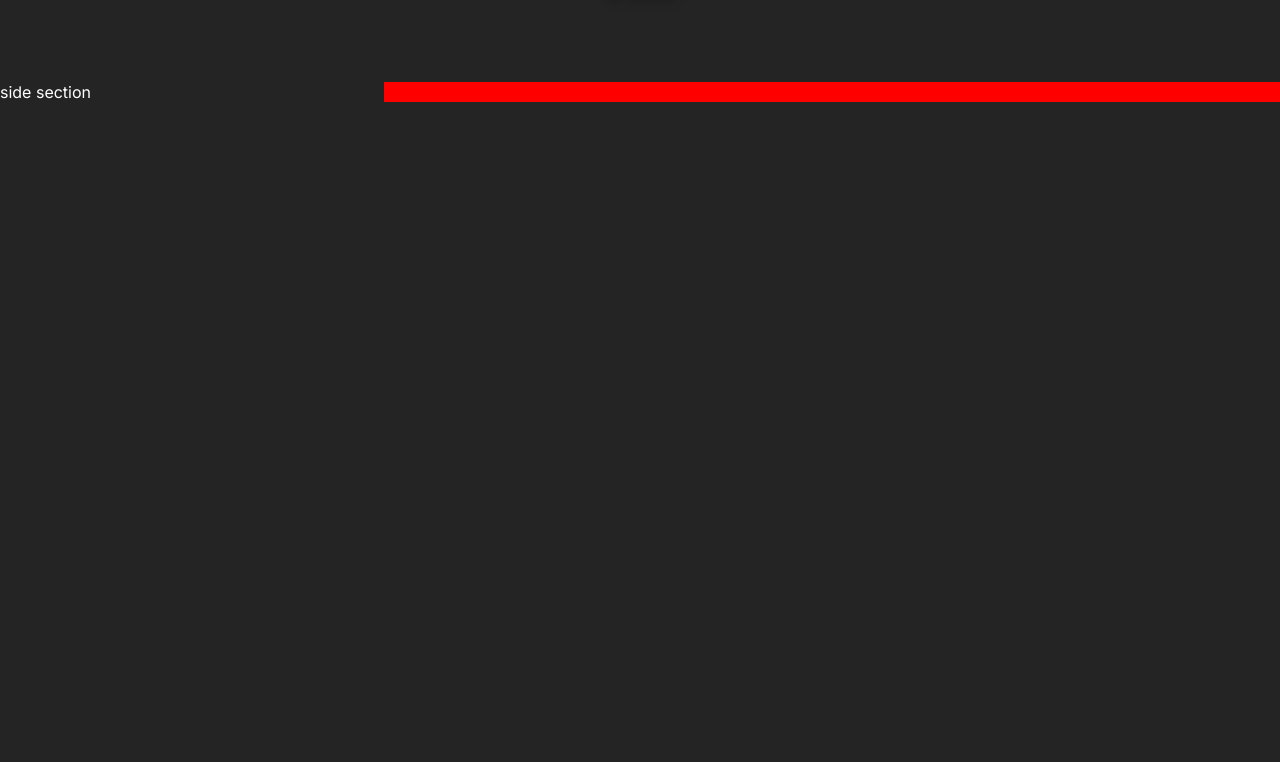
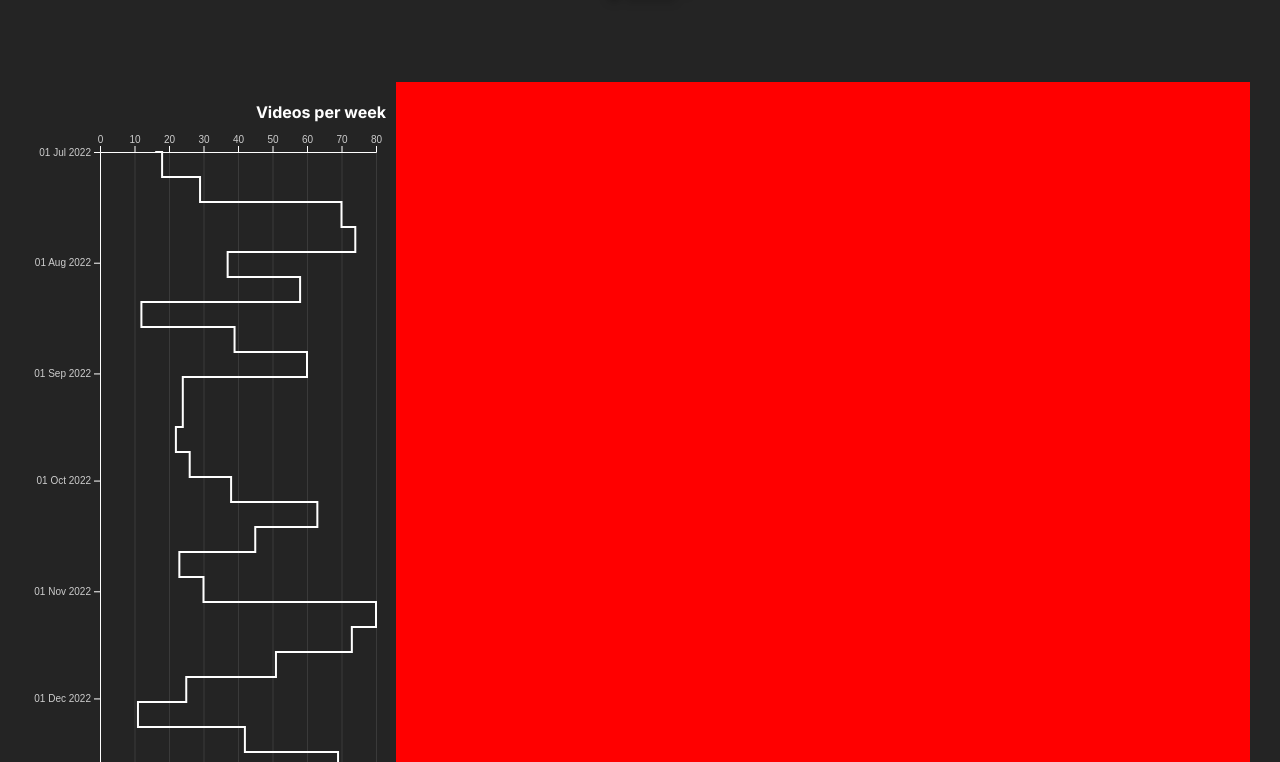
Before and after one commit to leosch1/youtube-path, a Next.js app: page / in a window 1280 px wide. Shown: the part 718-1480 px from the top of the page. Before the commit the page ends 820 px from the top, so only its background shows below. Built offline with nearby package versions, Linux system fonts and the light colour scheme.

Commit message:
add VideosPerWeek

```diff
--- a/app/globals.css
+++ b/app/globals.css
@@ -1,10 +1,14 @@
 :root {
   --background-color: #242424;
-  --primary-color: #FF9D0A;
-  --on-primary-color: #000000;
+
+  --primary-action-color: #FF9D0A;
+  --on-primary-action-color: #000000;
+
   --secondary-action-color: #8C8C8C;
   --on-secondary-action-color: #fff;
+
   --text-color: #fff;
+  --secondary-text-color: #CDCDCD;
 }
 
 * {
--- a/app/page.module.css
+++ b/app/page.module.css
@@ -1,12 +1,32 @@
 .content {
   display: flex;
+  margin: 0 30px;
 }
 
 .sideDiagram {
   flex: 0 0 30%;
+  display: flex;
+  flex-direction: column;
+  align-items: stretch;
+  box-sizing: border-box;
+}
+
+.videosPerWeek {
+  margin: 20px 10px 20px 0;
+}
+
+.sideDiagram h2 {
+  font-size: 1em;
+  text-align: right;
+  margin-bottom: 10px;
+}
+
+.d3-component {
+  flex-grow: 1;
 }
 
 .mainDiagrams {
   flex: 0 0 70%;
   background-color: red;
+  box-sizing: border-box;
 }
--- a/app/page.tsx
+++ b/app/page.tsx
@@ -1,13 +1,60 @@
 import styles from "./page.module.css";
 import LandingZone from '../components/LandingZone';
+import VideosPerWeek from "../components/VideosPerWeek";
 
 export default function Home() {
+  const videosPerWeekData = [
+    { date: new Date('2022-07-01'), value: 16 },
+    { date: new Date('2022-07-08'), value: 18 },
+    { date: new Date('2022-07-15'), value: 29 },
+    { date: new Date('2022-07-22'), value: 70 },
+    { date: new Date('2022-07-29'), value: 74 },
+    { date: new Date('2022-08-05'), value: 37 },
+    { date: new Date('2022-08-12'), value: 58 },
+    { date: new Date('2022-08-19'), value: 12 },
+    { date: new Date('2022-08-26'), value: 39 },
+    { date: new Date('2022-09-02'), value: 60 },
+    { date: new Date('2022-09-09'), value: 24 },
+    { date: new Date('2022-09-16'), value: 24 },
+    { date: new Date('2022-09-23'), value: 22 },
+    { date: new Date('2022-09-30'), value: 26 },
+    { date: new Date('2022-10-07'), value: 38 },
+    { date: new Date('2022-10-14'), value: 63 },
+    { date: new Date('2022-10-21'), value: 45 },
+    { date: new Date('2022-10-28'), value: 23 },
+    { date: new Date('2022-11-04'), value: 30 },
+    { date: new Date('2022-11-11'), value: 80 },
+    { date: new Date('2022-11-18'), value: 73 },
+    { date: new Date('2022-11-25'), value: 51 },
+    { date: new Date('2022-12-02'), value: 25 },
+    { date: new Date('2022-12-09'), value: 11 },
+    { date: new Date('2022-12-16'), value: 42 },
+    { date: new Date('2022-12-23'), value: 69 },
+    { date: new Date('2022-12-30'), value: 61 },
+    { date: new Date('2023-01-06'), value: 59 },
+    { date: new Date('2023-01-13'), value: 39 },
+    { date: new Date('2023-01-20'), value: 78 },
+    { date: new Date('2023-01-27'), value: 34 },
+    { date: new Date('2023-02-03'), value: 52 },
+    { date: new Date('2023-02-10'), value: 25 },
+    { date: new Date('2023-02-17'), value: 18 },
+    { date: new Date('2023-02-24'), value: 46 },
+    { date: new Date('2023-03-03'), value: 48 },
+    { date: new Date('2023-03-10'), value: 45 },
+    { date: new Date('2023-03-17'), value: 53 },
+    { date: new Date('2023-03-24'), value: 56 },
+    { date: new Date('2023-03-31'), value: 59 }
+  ];
+
   return (
     <main className={styles.main}>
       <LandingZone />
       <div className={styles.content}>
         <div className={styles.sideDiagram}>
-          side section
+          <div className={styles.videosPerWeek}>
+            <h2>Videos per week</h2>
+            <VideosPerWeek data={videosPerWeekData} />
+          </div>
         </div>
         <div className={styles.mainDiagrams}>
         </div>
--- a/components/LandingZone.module.css
+++ b/components/LandingZone.module.css
@@ -41,8 +41,8 @@
 }
 
 .exploreButton {
-  background-color: var(--primary-color);
-  color: var(--on-primary-color);
+  background-color: var(--primary-action-color);
+  color: var(--on-primary-action-color);
 }
 
 .dataButton {
--- /dev/null
+++ b/components/VideosPerWeek.tsx
@@ -0,0 +1,91 @@
+'use client';
+
+import React, { useRef, useEffect } from 'react';
+import * as d3 from 'd3';
+
+interface DataPoint {
+  date: Date;
+  value: number;
+}
+
+interface VideosPerWeekProps {
+  data: DataPoint[];
+}
+
+const VideosPerWeek: React.FC<VideosPerWeekProps> = ({ data }) => {
+  const d3Container = useRef<SVGSVGElement | null>(null);
+
+  useEffect(() => {
+    if (data && d3Container.current) {
+      const svg = d3.select(d3Container.current);
+
+      // Clear the SVG before drawing new content
+      svg.selectAll("*").remove();
+
+      const tickColor = getComputedStyle(document.documentElement).getPropertyValue('--secondary-text-color').trim();
+
+      const totalWidth = d3Container.current.clientWidth;
+      const totalHeight = d3Container.current.clientHeight;
+      const margin = { top: 20, right: 10, bottom: 5, left: 70 };
+
+      // Create the x scale
+      const x = d3.scaleLinear()
+        .domain([0, d3.max(data, d => d.value) ?? 0])
+        .range([margin.left, totalWidth - margin.right]);
+
+      // Create the y scale
+      const y = d3.scaleTime()
+        .domain(d3.extent(data, d => d.date) as [Date, Date])
+        .range([margin.top, totalHeight - margin.bottom]);
+
+      // Define the step function for the stepped line
+      const line = d3.line<DataPoint>()
+        .x(d => x(d.value))
+        .y(d => y(d.date))
+        .curve(d3.curveStepAfter); // Use the step after curve to create the stepped look
+
+      // Add the path using the line generator
+      svg.append("path")
+        .datum(data)
+        .attr("fill", "none")
+        .attr("stroke", "white")
+        .attr("stroke-width", 2)
+        .attr("d", line);
+
+      // Add the X Axis
+      const xAxis = svg.append("g")
+        .attr("transform", `translate(0,${margin.top})`)
+        .call(d3.axisTop(x));
+
+      xAxis.selectAll("text")
+        .attr("fill", tickColor);
+
+      // Add vertical gridlines
+      xAxis.selectAll("line")
+        .clone()
+        .attr("y2", totalHeight - margin.top - margin.bottom)
+        .attr("stroke-opacity", 0.1);
+
+      // Add the Y Axis
+      const yAxis = svg.append("g")
+        .attr("transform", `translate(${margin.left},0)`)
+        .call(d3.axisLeft(y).tickFormat((domainValue) => d3.timeFormat("%d %b %Y")(domainValue as Date)));
+
+      // Change the color of the tick labels
+      yAxis.selectAll("text")
+        .attr("fill", tickColor);
+    }
+  }, [data]);
+
+  return (
+    <svg
+      className="d3-component"
+      width="100%"
+      height="1000"
+      ref={d3Container}
+      preserveAspectRatio="xMidYMid meet"
+    />
+  );
+};
+
+export default VideosPerWeek;
```
Also changed, not shown: components/VideosPerWeek.module.css (added).
